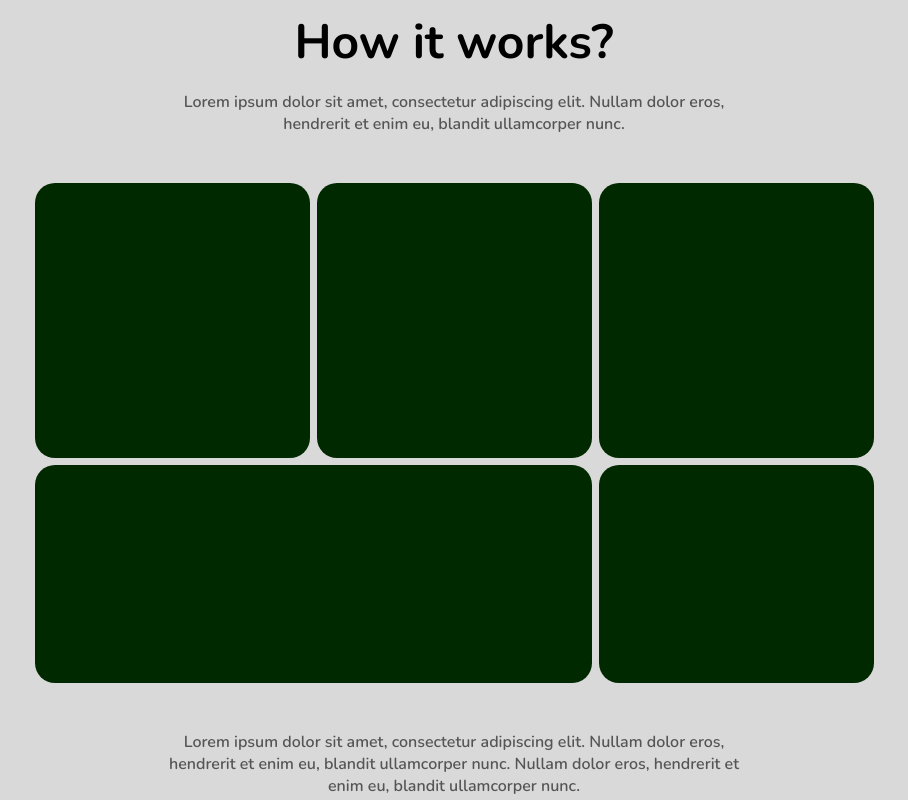
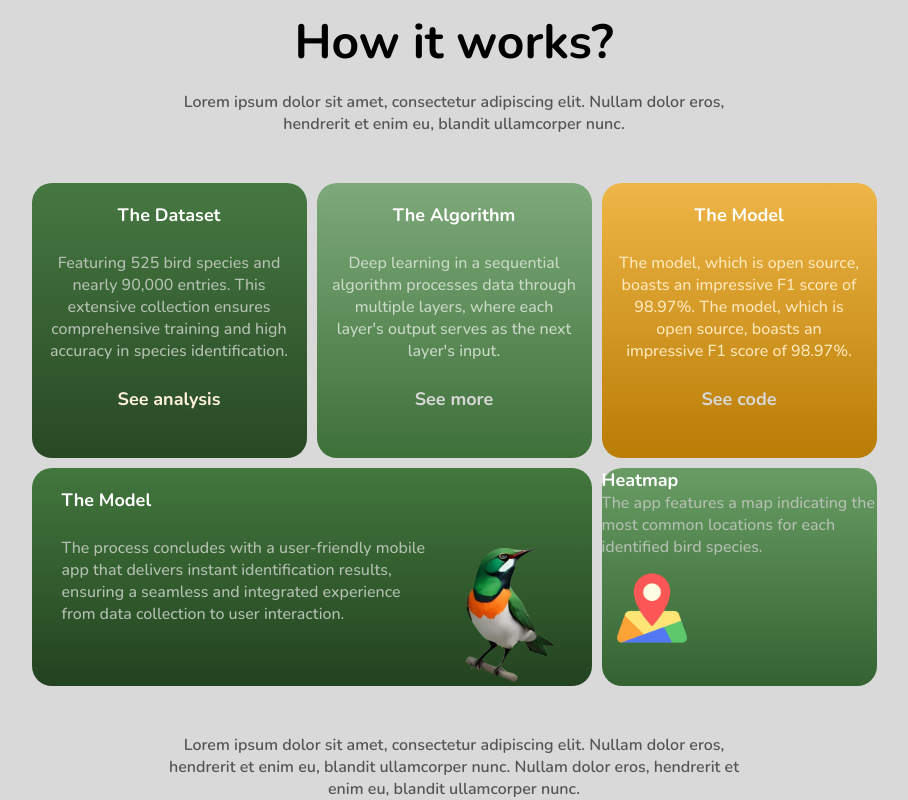
Before and after one commit to AdrianoCLeao/BirdSense, a plain HTML site: page index.html in a window 1280 px wide. Shown: the part 1800-2600 px from the top of the page, without its empty margins (186-1094 px from the left). Drawn offline with nearby package versions, Linux system fonts and the light colour scheme.

Commit message:
bento-box page

```diff
--- a/app.js
+++ b/app.js
@@ -1,3 +1,7 @@
+window.onload = function() {
+    let load_screen = document.querySelector(".loading");
+    load_screen.style.display = 'none';
+};
 
 const parallax_el = document.querySelectorAll(".parallax");
 const main = document.querySelector("main");
--- a/index.html
+++ b/index.html
@@ -47,6 +47,7 @@
         </nav>
     </header>
     <main>
+        <div class="loading"></div>
         <div class="vignette"></div>
         <img src="camada3.png" data-speedx="0.12" data-speedy="0.15" data-speedz="0" data-rotate="0" data-distance="200"
             class="parallax img3">
@@ -94,13 +95,40 @@
         </div>
         <div class="bento-box">
             <div class="bento-squares">
-                <div class="box algorithm-box"></div>
-                <div class="box algorithm-box"></div>
-                <div class="box algorithm-box"></div>
+                <div class="box dataset-box">
+                    <h3>The Dataset</h3>
+                    <p>Featuring 525 bird species and nearly 90,000 entries. This extensive collection ensures
+                        comprehensive training and high accuracy in species identification.</p>
+                    <a href="#">See analysis</a>
+                </div>
+                <div class="box algorithm-box">
+                    <h3>The Algorithm</h3>
+                    <p>Deep learning in a sequential algorithm processes data through multiple layers, where each
+                        layer's output serves as the next layer's input. </p>
+                    <a href="#">See more</a>
+                </div>
+                <div class="box model-box">
+                    <h3>The Model</h3>
+                    <p>The model, which is open source, boasts an impressive F1 score of 98.97%. The model, which is
+                        open source, boasts an impressive F1 score of 98.97%. </p>
+                    <a href="#">See code</a>
+                </div>
             </div>
             <div class="bento-rectangles">
-                <div class="rectangle"></div>
-                <div class="heatmap"></div>
+                <div class="rectangle">
+                    <h3>The Model</h3>
+                    <div class="rectangle-line">
+                        <p>The process concludes with a user-friendly mobile app that delivers instant identification
+                            results, ensuring a seamless and integrated experience from data collection to user
+                            interaction.</p>
+                        <img src="./assets/rectangle-bird.png">
+                    </div>
+                </div>
+                <div class="heatmap">
+                    <h3>Heatmap</h3>
+                    <p>The app features a map indicating the most common locations for each identified bird species.</p>
+                    <img src="./assets/mapicon.png">
+                </div>
             </div>
         </div>
         <div class="about-text">
--- a/style.css
+++ b/style.css
@@ -296,31 +296,157 @@ strong{
     display: flex;
     flex-direction: column;
     justify-content: center;
-    gap: 7px;
+    gap: 10px;
 }
 .bento-squares{
     display: flex;
-    gap: 7px;
+    gap: 10px;
 }
 .bento-rectangles{
     display: flex;
-    gap: 7px;
+    gap: 10px;
 }
 .box{
     width: 275px;
     height: 275px;
     border-radius: 20px;
-    background-color: #002900;
+    display: flex;
+    flex-direction: column;
+    align-items: center;
+    gap: 25px;
 }
 .rectangle{
-    width: 557px;
+    width: 560px;
     height: 218px;
     border-radius: 20px;
-    background-color: #002900;
+    background: linear-gradient(#42773D,#234220);
+    display: flex;
+    flex-direction: column;
+    gap: 25px;
+    padding: 20px 30px;
 }
+.rectangle h3{
+    color: white;
+    font-family: "Nunito";
+    font-weight: bold;
+    font-size: 18px;
+
+}
+.rectangle-line{
+    display: flex;
+    gap: 15px;
+    color: #B5C0B3;
+    font-family: "Nunito";
+    font-weight: 500;
+    font-size: 16px;
+}
+.rectangle-line img{
+    width: 118px;
+}
+
+
 .heatmap{
     width: 275px;
     height: 218px;
     border-radius: 20px;
-    background-color: #002900;
+    background: linear-gradient(#699C65,#346331);
 }
+.heatmap h3{
+    color: white;
+    font-family: "Nunito";
+    font-weight: bold;
+    font-size: 18px;
+
+}
+.heatmap p{
+    display: flex;
+    gap: 15px;
+    color: #B5C0B3;
+    font-family: "Nunito";
+    font-weight: 500;
+    font-size: 16px;
+}
+.heatmap img{
+    width: 100px;
+}
+
+.loading{
+    background-color: black;
+    z-index: 99999;
+}
+
+
+.dataset-box{
+    background: linear-gradient(#467842,#284824);
+    padding: 20px 15px;
+}
+.dataset-box h3{
+    color: #fff;
+    font-family: "Nunito";
+    font-weight: bold;
+    font-size: 18px;
+}
+.dataset-box p{
+    color: #B5C0B3;
+    font-family: "Nunito";
+    font-weight: 500;
+    font-size: 16px;
+    text-align: center;
+}
+.dataset-box a{
+    text-decoration: none;
+    color: rgb(255, 243, 219);
+    font-family: "Nunito";
+    font-weight: bold;
+    font-size: 18px;
+}
+
+.algorithm-box{
+    background: linear-gradient(#7EA97A,#3E703A);
+    padding: 20px 15px;
+}
+.algorithm-box h3{
+    color: #fff;
+    font-family: "Nunito";
+    font-weight: bold;
+    font-size: 18px;
+}
+.algorithm-box p{
+    color: #CAD9C8;
+    font-family: "Nunito";
+    font-weight: 500;
+    font-size: 16px;
+    text-align: center;
+}
+.algorithm-box a{
+    text-decoration: none;
+    color: #D9D8D8;
+    font-family: "Nunito";
+    font-weight: bold;
+    font-size: 18px;
+}
+
+.model-box{
+    background: linear-gradient(#EEB647,#B97C05);
+    padding: 20px 15px;
+}
+.model-box h3{
+    color: #fff;
+    font-family: "Nunito";
+    font-weight: bold;
+    font-size: 18px;
+}
+.model-box p{
+    color: #FFE8BC;
+    font-family: "Nunito";
+    font-weight: 500;
+    font-size: 16px;
+    text-align: center;
+}
+.model-box a{
+    text-decoration: none;
+    color: #D9D8D8;
+    font-family: "Nunito";
+    font-weight: bold;
+    font-size: 18px;
+}
```
Also changed, not shown: assets/mapicon.png (added), assets/rectangle-bird.png (renamed from assets/8df374e5d46343385a709e49f58d64c6-removebg-preview.png).
